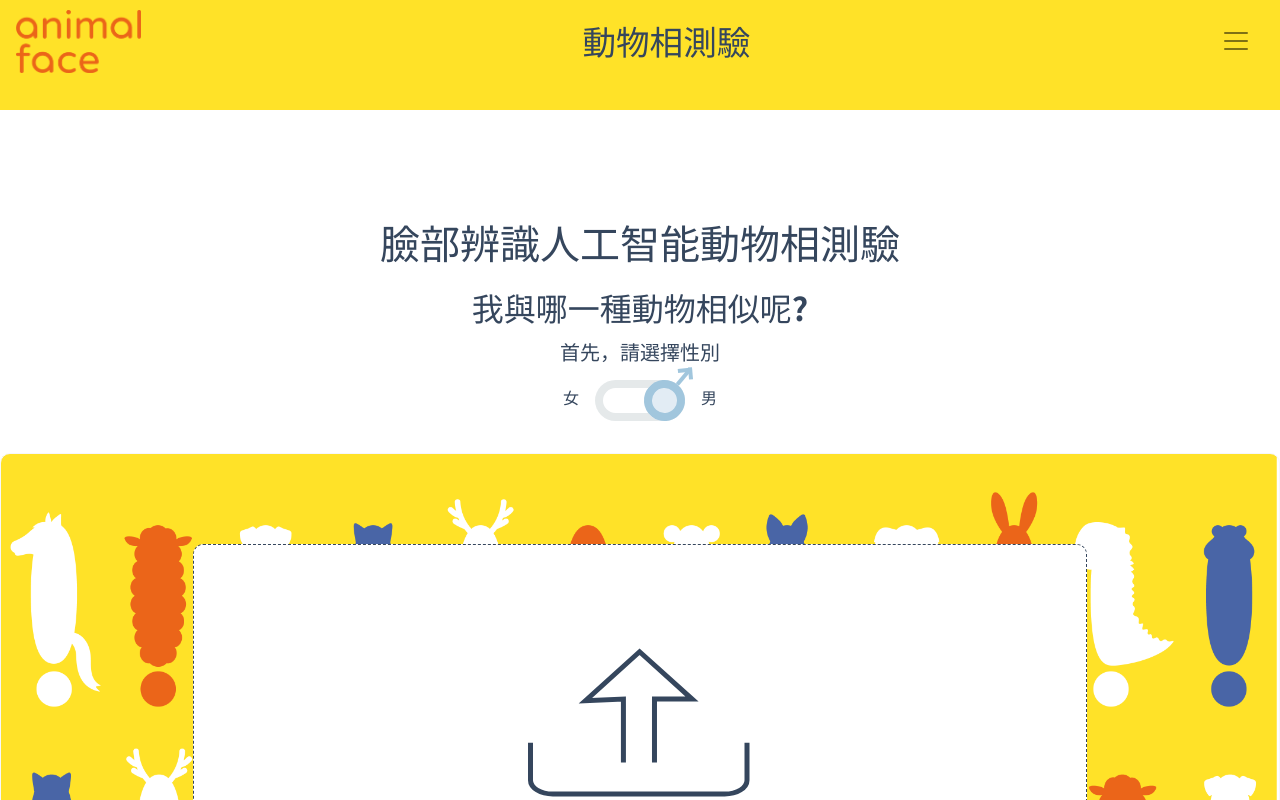
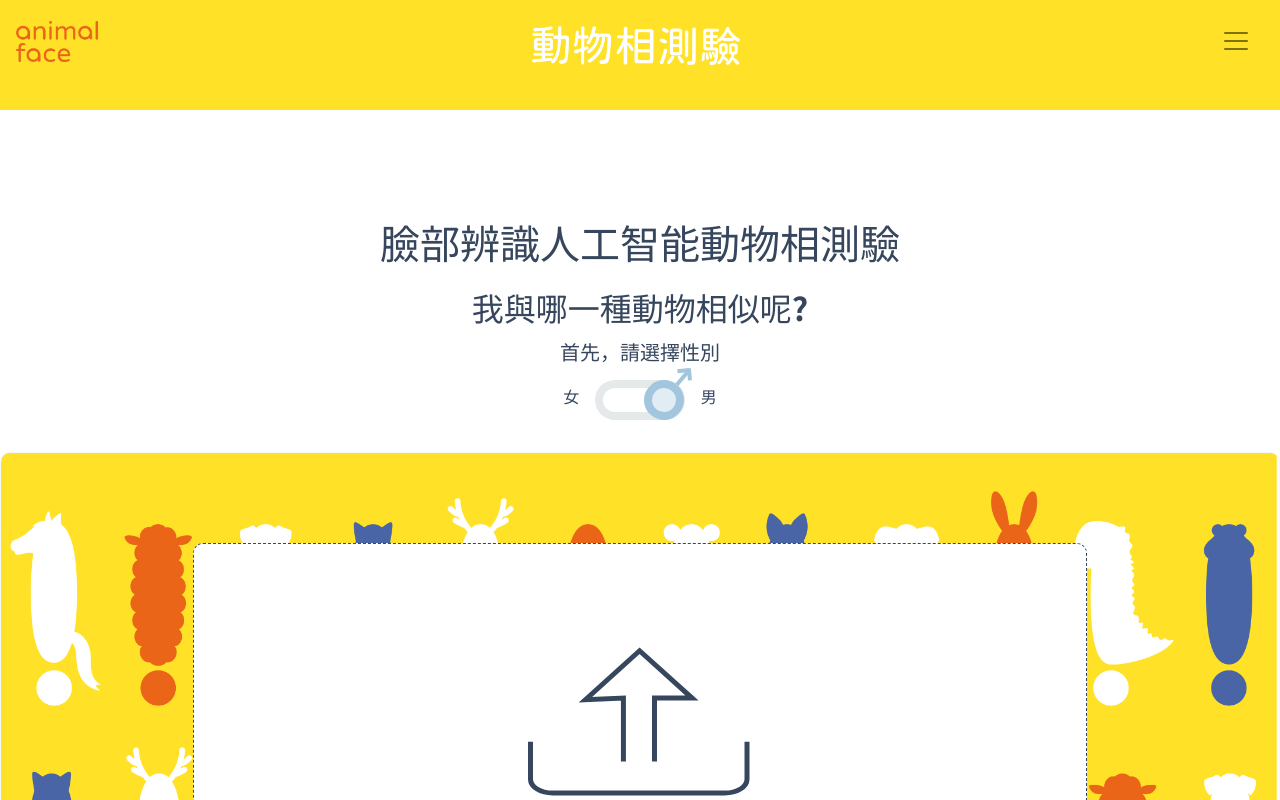
Before and after one commit to tony990518/animal-face, a plain HTML site: page index.html in a window 1280 px wide. Both pictures are taken after a click on the label 640 px from the left and 1322 px from the top of the page. Shown: the part 922-1722 px from the top of the page. Drawn offline with nearby package versions, Linux system fonts and the light colour scheme.

Commit message:
first-design-edit

```diff
--- a/index.html
+++ b/index.html
@@ -25,7 +25,7 @@
 		/>
 		<meta property="og:description" content="測測你的長相是哪一種動物" />
 		<!--<meta property = "og:image" content ="https://img1.daumcdn.net/thumb/R1280x0/?scode=mtistory2&fname=https%3A%2F%2Fk.kakaocdn.net%2Fdn%2Fc0eq42%2FbtqCQpiFhFn%2F8KPaOP9q8PXpJFRL7if55K%2Fimg.jpg"/>-->
-		<meta property="og:image" content="img/preview.png" />
+		<meta property="og:image" content="img/pp.png" />
 		<!-- Bootstrap CSS -->
 		<link
 			rel="stylesheet"
@@ -67,7 +67,7 @@
 	<body>
 		<header class="navbar navbar-light d-flex justify-content-between">
 			<img src="img/logo.png" alt="" class="logo2" />
-			<a class="navbar-brand" href="index.html">動物相測驗</a>
+			<a class="navbar-brand" href="index.html"><img src="img/ch-title.png" alt="" style="width:13rem;">&ensp;</a>
 			<button
 				class="navbar-toggler"
 				type="button"
@@ -132,7 +132,7 @@
 					padding-bottom: 1rem;
 				"
 			/>
-			<a href="#section2" style="font-size: 1.5rem; line-height: 5rem;">請往下滑</a>
+			<a class="scroll" href="#section2" style="font-size: 1.5rem; line-height: 5rem; color:#35465d;">請往下滑</a>
 		</div>
 		<div style="height: 83px;" id="section2"></div>
 		<section class="section">
@@ -207,7 +207,7 @@
 				</div>
 				<!--결과화면을 사진과 remove 사이에 위치-->
 				<!--로딩바 구현-->
-				<div id="loading" class="animated-bounce" style="background-color: #ffffffb5; margin-right: 1.5rem; margin-left:1.5rem;">
+				<div id="loading" class="animated-bounce mb-2" style="background-color: #ffffff9c; margin-right: 1.5rem; margin-left:1.5rem;">
 					<div class="spinner-border" role="status">
 						<span class="sr-only">Loading...</span>
 					</div>
@@ -215,7 +215,7 @@
 				</div>
 				<!--공유기능-->
 				<!-- Go to www.addthis.com/dashboard to customize your tools -->
-				<div class="addthis_inline_share_toolbox"></div>
+				<div class="addthis_inline_share_toolbox mt-4"></div>
 				<!--끝 공유기능-->
 
 				<div class="pt-3 image-title-wrap">
--- a/style.css
+++ b/style.css
@@ -12,7 +12,11 @@
 	border: solid 1.5px #f6f7fa;
 	background-image: url('img/pattern.png');
 	background-size : cover;
+	background-repeat: no-repeat;
+
 }
+
+
 
 .btn{
 	    padding: .375rem 1.5rem;
@@ -158,27 +162,6 @@
 	}
 }
 
-
-/*.youtube-link {
-	font-size: 1.3rem;
-	line-height: 1.71;
-	text-align: center;
-	color: #f73737;
-	text-decoration: underline;
-} /*hover는
-마우스 올렸을때, 올렸을때 일치하게 만듬
-.youtube-link:hover {
-	font-size: 1.3rem;
-	line-height: 1.71;
-	text-align: center;
-	color: #f73737;
-	text-decoration: underline;
-}
-.youtube-icon {
-	width: 6%;
-}*/
-
-
 .upload-text {
 	/*업로드 박스 안쪽 글씨*/
 	font-size: 1.5rem;
@@ -205,8 +188,8 @@
 label {
   cursor: pointer;
   display: inline-block;
-  width: 90px;
-  height: 41px;
+  width: 5.6rem;
+  height: 2.5rem;
   box-shadow: 0 0 0 8px #e5e9ea inset;
   border-radius: 30px;
   position: relative;
@@ -214,20 +197,20 @@
 
 .knob {
   position: absolute;
-  width: 41px;
+  width: 2.5rem;
   top: 0;
   left: 0;
-  height: 41px;
+  height: 2.5rem;
   border-radius: 50%;
-  box-shadow: 0 0 0 8px #f470a7 inset;
+  box-shadow: 0 0 0 0.5rem #f470a7 inset;
   background-color: #fbd4e6;
   transition: 0.3s;
 }
 
 .knob > i {
   position: absolute;
-  width: 4px;
-  height: 18px;
+  width: 0.25rem;
+  height: 1.125rem;
   top: 100%;
   background-color: #f470a7;
   left: calc(50% - 2px);
@@ -235,25 +218,25 @@
 
 .knob > i:before,
 .knob > i:after {
-  width: 6px;
+  width: 0.375rem;
   position: absolute;
   top: 42%;
   content: "";
-  height: 4px;
+  height: 0.25rem;
   background-color: #f470a7;
 }
 
 .knob > i:before {
-  left: 4px;
+  left: 0.25rem;
 }
 .knob > i:after {
-  left: -6px;
+  left: -0.25rem;
 }
 
 input:checked + label > .knob {
-  box-shadow: 0 0 0 8px #a1c6dd inset;
+  box-shadow: 0 0 0 0.5rem #a1c6dd inset;
   background-color: #e2ecf4;
-  transform: translateX(49px) rotate(-140deg);
+  transform: translateX(3.063rem) rotate(-140deg);
 }
 
 input:checked + label > .knob > i {
@@ -266,20 +249,20 @@
 }
 
 input:checked + label > .knob > i:after {
-  top: 14.5px;
-  width: 12px;
-  left: -7px;
+  top: 0.9rem;
+  width: 0.75rem;
+  left: -0.438rem;
   transform: rotate(45deg);
 }
 input:checked + label > .knob > i:before {
-  top: 13px;
-  width: 12px;
+  top: 0.8125rem;
+  width: 0.75rem;
   left: 0px;
   transform: rotate(134deg);
 }
 
 .result-message{
-	font-size : 2rem;
+	font-size : 3vh;
 }
 
 .animal-explain{
@@ -291,15 +274,16 @@
 }
 
 .percent-text {
-  font-size: 1rem;
+  font-size: 1.6vh;
   color: #ffffff;
 }
 
 .animal-label {
-	font-size : 1.4rem;
-    width: 20%;
-    text-align: left;    /**/
+	font-size: 1.2rem;
+    width: 23%;
+    text-align: left;
     height: 2rem;
+    margin-left: -2rem;
 }
 #label-container {       /*이게 있어야 animal-label 이 안 접힘*/
     width: 80%;
@@ -539,7 +523,7 @@
 }
 
 .logo2{
-	width:10%;
+	width:5.1rem;
 }
 .text3 {
     font-size: 1.9vh;
@@ -558,7 +542,7 @@
 	padding-bottom:8rem;
 }
 .file-save{
-	background-color: #ffffffb5;
+	background-color: #ffffff9c;
 	margin-right: 1.5rem;
 	margin-left:1.5rem;
 }
```
Also changed, not shown: img/ch-title.png (added), img/pp.png (added), img/preview.png (deleted).
